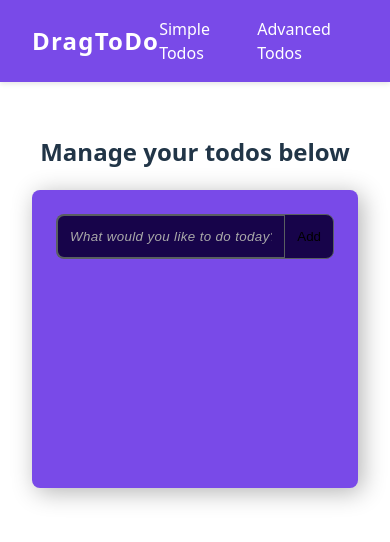
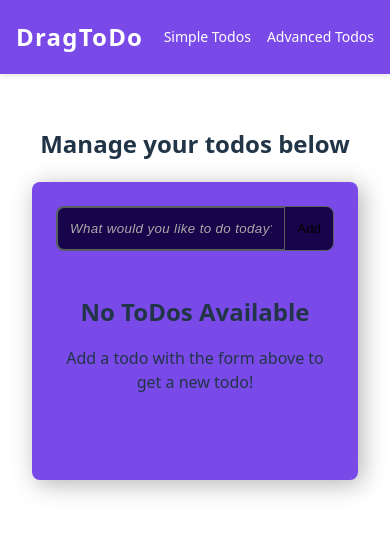
Before and after one commit to Benneee/drag-todo, a React (Vite) app: page / in a window 390 px wide. Shown: the top 542 px of the page. Built offline with nearby package versions, Linux system fonts and the light colour scheme.

Commit message:
feat: manage empty state for todos list

```diff
--- /dev/null
+++ b/src/components/EmptyState/EmptyState.css
@@ -0,0 +1,9 @@
+.empty-state {
+    text-align: center;
+    display: flex;
+    flex-direction: column;
+
+    h2 {
+        margin-bottom: 0;
+    }
+}
--- /dev/null
+++ b/src/components/EmptyState/EmptyState.tsx
@@ -0,0 +1,10 @@
+import "./EmptyState.css";
+
+export function EmptyState() {
+  return (
+    <div className="empty-state">
+      <h2>No ToDos Available</h2>
+      <p>Add a todo with the form above to get a new todo!</p>
+    </div>
+  );
+}
--- a/src/components/ToDosHeader/ToDosHeader.css
+++ b/src/components/ToDosHeader/ToDosHeader.css
@@ -14,11 +14,21 @@ header {
     padding: 0.5rem 2rem;
     box-shadow: 0 2px 5px rgba(0, 0, 0, 0.1);
     z-index: 1000;
+
+    @media (max-width: 1024px) {
+        padding: 0.25rem 1rem;
+    }
 }
 
 .header-links {
     display: flex;
     gap: 1rem;
+
+    @media (max-width: 1024px) {
+        a {
+            font-size: 14px;
+        }
+    }
 }
 
 a {
--- a/src/features/ToDoList/ToDoList.tsx
+++ b/src/features/ToDoList/ToDoList.tsx
@@ -1,3 +1,4 @@
+import { EmptyState } from "../../components/EmptyState/EmptyState";
 import ToDoForm from "../../components/ToDoForm/ToDoForm";
 import ToDoItem from "../../components/ToDoItem/ToDoItem";
 import { useAddTodo, useDeleteTodo, useMarkAsDone, useTodosStore } from "../../hooks/use-todos";
@@ -35,7 +36,7 @@ export function ToDoList() {
       <h2 className="text-center">Manage your todos below</h2>
       <div className="todo-card">
         <ToDoForm onSubmit={handleAddToDo} />
-        <div className="todo-list">{toDoList}</div>
+        {allToDos.length > 0 ? <div className="todo-list">{toDoList}</div> : <EmptyState />}
       </div>
     </main>
   );
```
Also changed, not shown: 1 other file (tests, documents, lock files or other folders).
